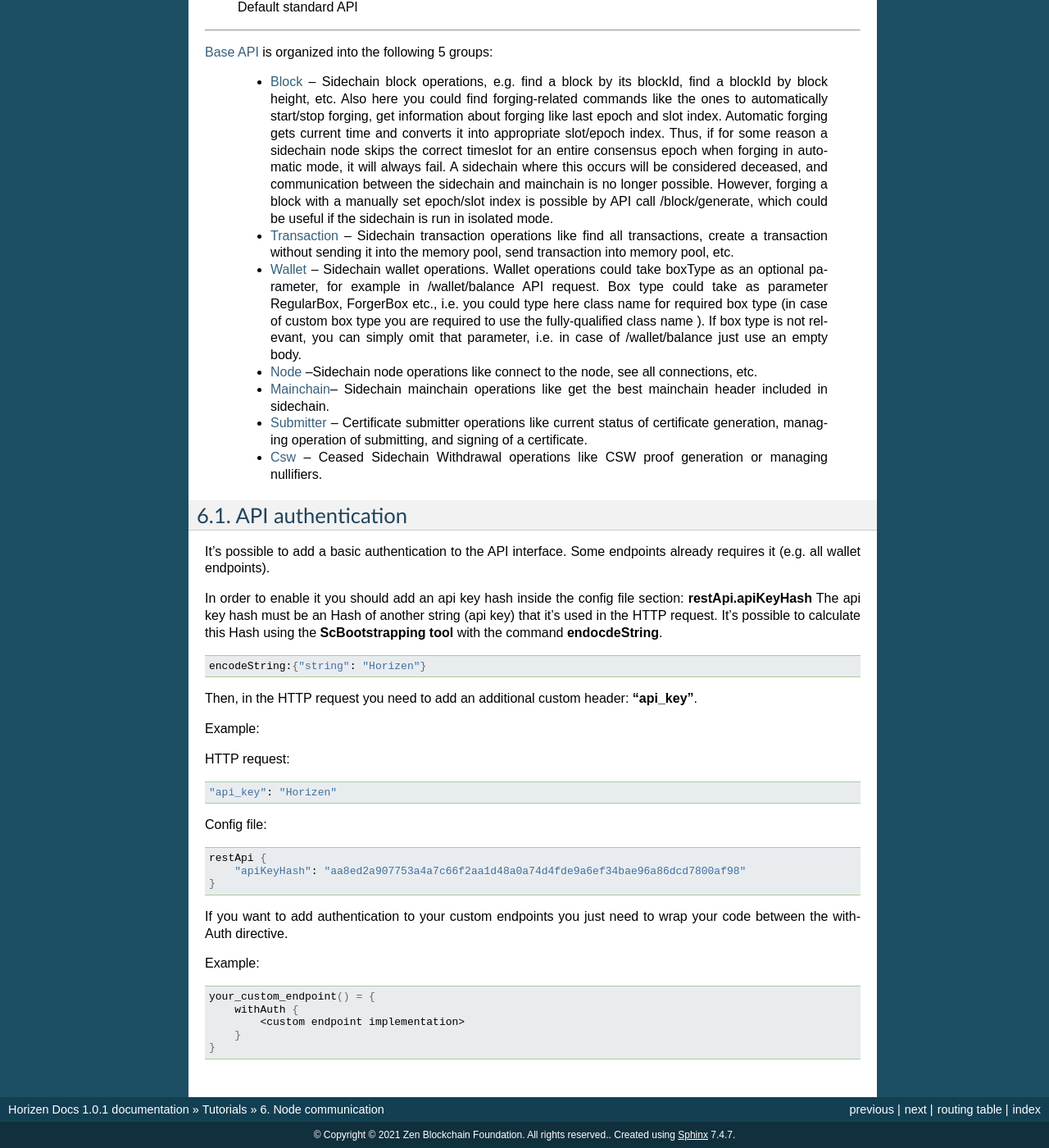
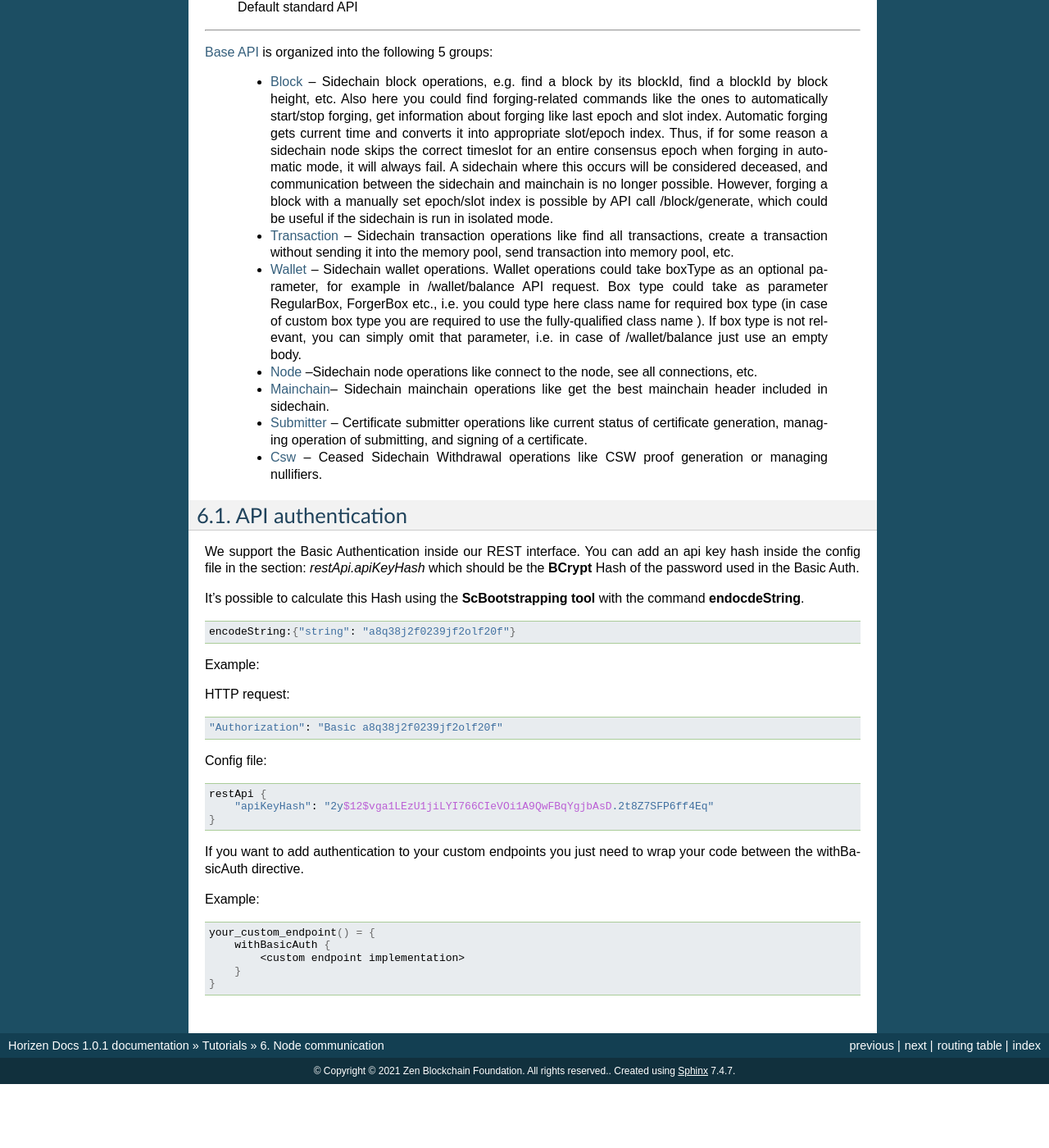
Before and after one commit to HorizenOfficial/developer-horizen-global, a Sphinx documentation site: the page built from docs/introduction/Node-communication.rst, in a window 1280 px wide and 1400 px high, scrolled down 919 px. Shown: the whole window at 82% size. Built offline with Sphinx 7.4.7, drawn with Linux system fonts in a browser that asks for light colours; after the commit the page ends 2241 px from its top, so only the background shows below that.

Commit message:
Added basic authentication to the REST interface

```diff
--- a/docs/introduction/Node-communication.rst
+++ b/docs/introduction/Node-communication.rst
@@ -54,17 +54,14 @@ timeout -- Timeout in seconds on API requests
 API authentication
 ====================
 
-It's possible to add a basic authentication to the API interface.
-Some endpoints already requires it (e.g. all wallet endpoints).
+We support the Basic Authentication inside our REST interface.
+You can add an api key hash inside the config file in the section: *restApi.apiKeyHash* which should be the **BCrypt** Hash of the password used in the Basic Auth.
 
-In order to enable it you should add an api key hash inside the config file section: **restApi.apiKeyHash**
-The api key hash must be an Hash of another string (api key) that it's used in the HTTP request. It's possible to calculate this Hash using the **ScBootstrapping tool** with the command **endocdeString**.
+It's possible to calculate this Hash using the **ScBootstrapping tool** with the command **endocdeString**.
 
 .. code:: bash
 
-    encodeString:{"string": "Horizen"}
-
-Then, in the HTTP request you need to add an additional custom header: **"api_key"**.
+    encodeString:{"string": "a8q38j2f0239jf2olf20f"}
 
 Example:
 
@@ -72,24 +69,24 @@ HTTP request:
 
 .. code:: bash
 
-    "api_key": "Horizen"
+    "Authorization": "Basic a8q38j2f0239jf2olf20f"
 
 Config file:
 
 .. code:: bash
 
     restApi {
-        "apiKeyHash": "aa8ed2a907753a4a7c66f2aa1d48a0a74d4fde9a6ef34bae96a86dcd7800af98"
+        "apiKeyHash": "2y$12$vga1LEzU1jiLYI766CIeVOi1A9QwFBqYgjbAsD.2t8Z7SFP6ff4Eq"
     }
 
-If you want to add authentication to your custom endpoints you just need to wrap your code between the withAuth directive.
+If you want to add authentication to your custom endpoints you just need to wrap your code between the withBasicAuth directive.
 
 Example:
 
 .. code:: bash
 
     your_custom_endpoint() = {
-        withAuth {
+        withBasicAuth {
             <custom endpoint implementation>
         }
     }
```
